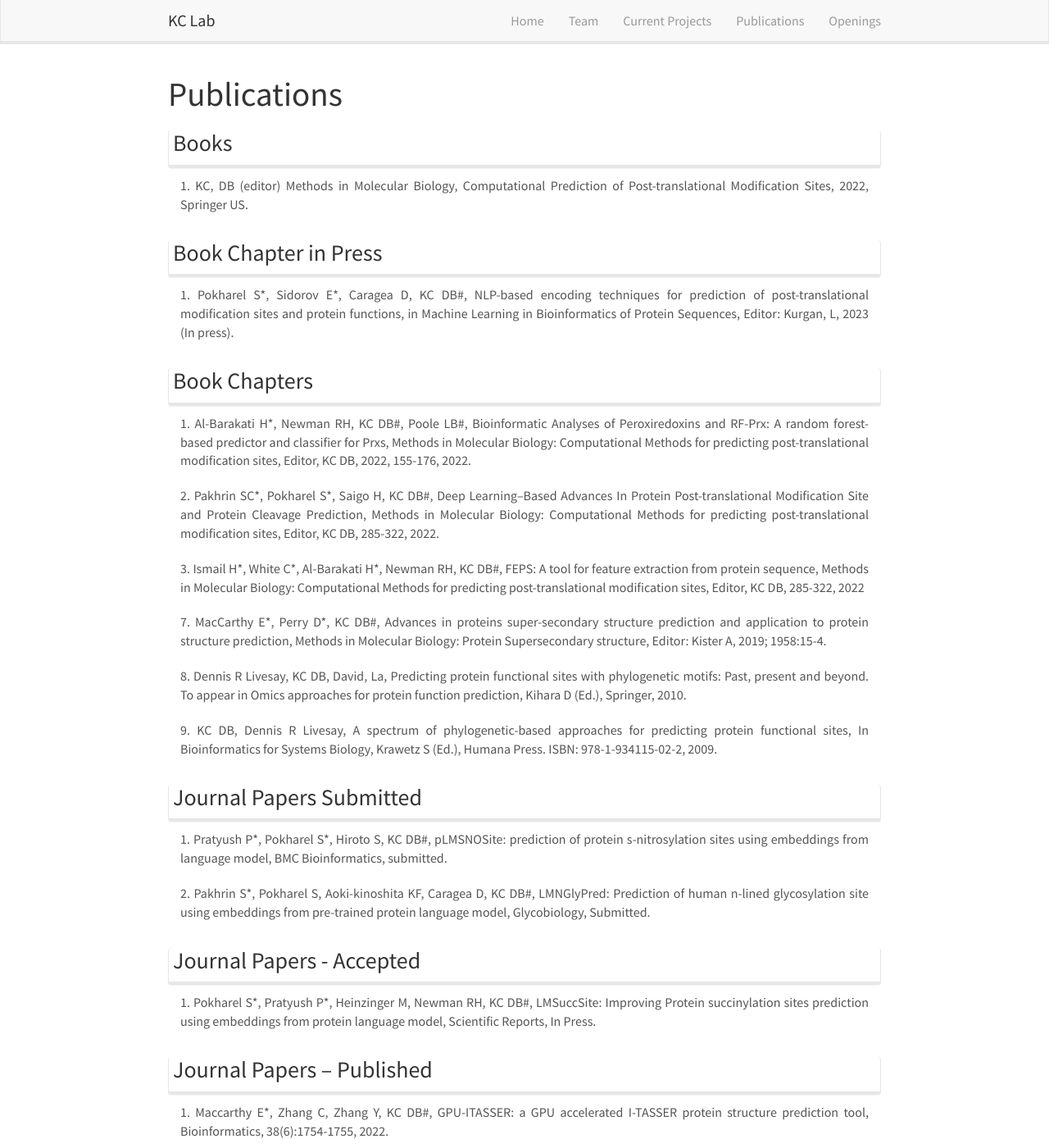
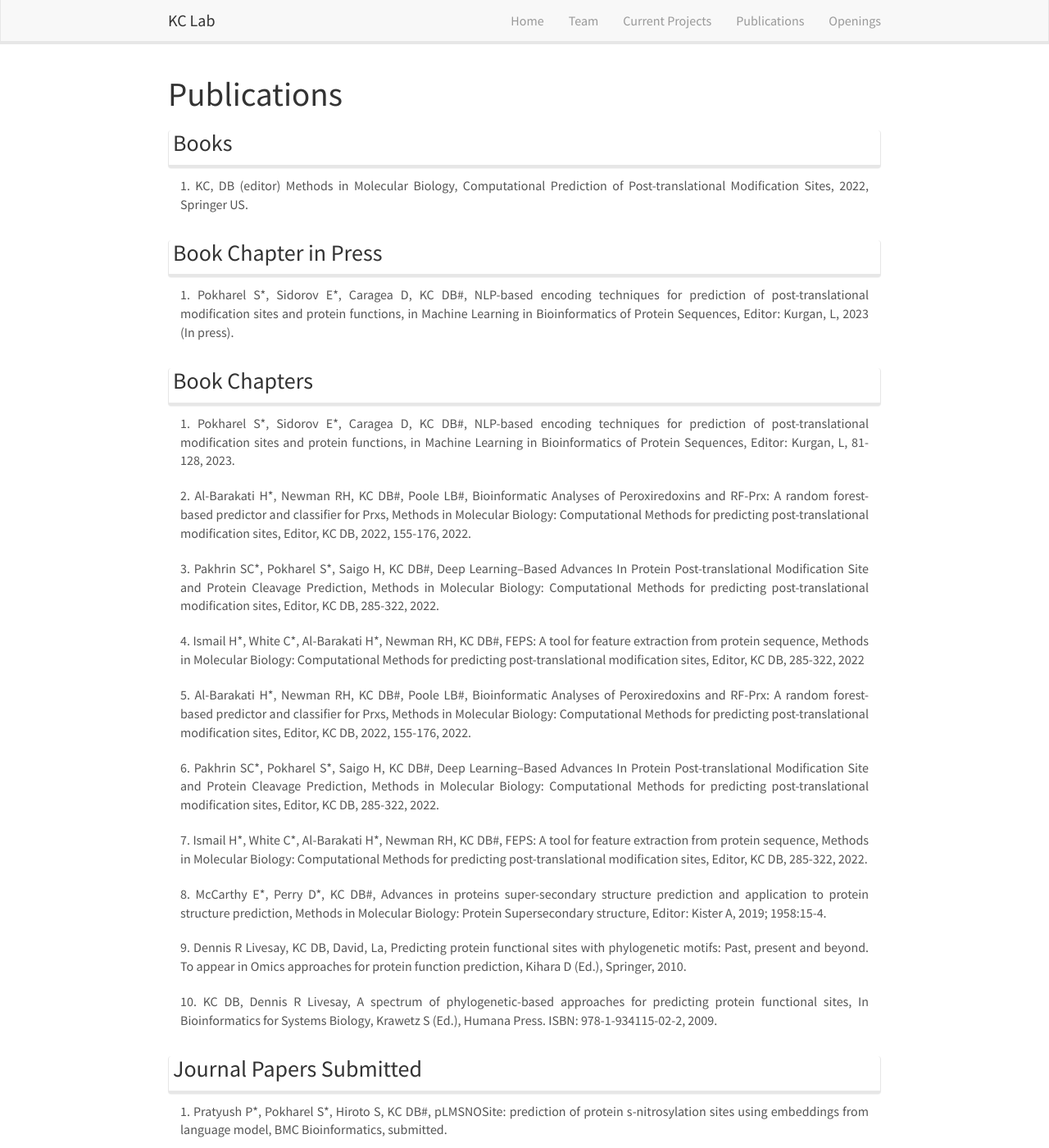
Before and after one commit to pawelparker/KCLabMTU.github.io, a Jekyll site: the page built from _pages/publications.html, in a window 1280 px wide and 1400 px high. Shown: the whole window at 82% size. Built offline with Jekyll 4.4.1, drawn with Linux system fonts in a browser that asks for light colours; nearby versions of some CDN libraries.

Commit message:
Update publications.html

```diff
--- a/_pages/publications.html
+++ b/_pages/publications.html
@@ -19,19 +19,28 @@ permalink: /publications/
    </div>
    <div class="panel panel-default" >
       <h3 style="margin-left: 5px">Book Chapters</h3>
+      </div>
+   <div class="panel-heading"> 1.	Pokharel S*, Sidorov E*, Caragea D, KC DB#, NLP-based encoding techniques for prediction of post-translational modification sites and protein functions, in Machine Learning in Bioinformatics of Protein Sequences, Editor: Kurgan, L, 81-128, 2023.
    </div>
-   <div class="panel-heading">1. Al-Barakati H*, Newman RH, KC DB#, Poole LB#, Bioinformatic Analyses of Peroxiredoxins and RF-Prx: A random forest-based predictor and classifier for Prxs, Methods in Molecular Biology: Computational Methods for predicting post-translational modification sites, Editor, KC DB, 2022, 155-176, 2022.
+      <div class="panel-heading"> 2.	Al-Barakati H*, Newman RH, KC DB#, Poole LB#, Bioinformatic Analyses of Peroxiredoxins and RF-Prx: A random forest-based predictor and classifier for Prxs, Methods in Molecular Biology: Computational Methods for predicting post-translational modification sites, Editor, KC DB, 2022, 155-176, 2022.
    </div>
-   <div class="panel-heading">2. Pakhrin SC*, Pokharel S*, Saigo H, KC DB#, Deep Learning–Based Advances In Protein Post-translational Modification Site and Protein Cleavage Prediction, Methods in Molecular Biology: Computational Methods for predicting post-translational modification sites, Editor, KC DB, 285-322, 2022.
+   <div class="panel-heading">3.	Pakhrin SC*, Pokharel S*, Saigo H, KC DB#, Deep Learning–Based Advances In Protein Post-translational Modification Site and Protein Cleavage Prediction, Methods in Molecular Biology: Computational Methods for predicting post-translational modification sites, Editor, KC DB, 285-322, 2022.
+      </div>
+      <div class="panel-heading">4.	Ismail H*, White C*, Al-Barakati H*, Newman RH, KC DB#, FEPS: A tool for feature extraction from protein sequence, Methods in Molecular Biology: Computational Methods for predicting post-translational modification sites, Editor, KC DB, 285-322, 2022
+      </div>
+         <div class="panel-heading">5.	Al-Barakati H*, Newman RH, KC DB#, Poole LB#, Bioinformatic Analyses of Peroxiredoxins and RF-Prx: A random forest-based predictor and classifier for Prxs, Methods in Molecular Biology: Computational Methods for predicting post-translational modification sites, Editor, KC DB, 2022, 155-176, 2022.
+      </div>
+       <div class="panel-heading">6.	Pakhrin SC*, Pokharel S*, Saigo H, KC DB#, Deep Learning–Based Advances In Protein Post-translational Modification Site and Protein Cleavage Prediction, Methods in Molecular Biology: Computational Methods for predicting post-translational modification sites, Editor, KC DB, 285-322, 2022.
+      </div>
+       <div class="panel-heading">7.	Ismail H*, White C*, Al-Barakati H*, Newman RH, KC DB#, FEPS: A tool for feature extraction from protein sequence, Methods in Molecular Biology: Computational Methods for predicting post-translational modification sites, Editor, KC DB, 285-322, 2022.
+      </div>
+           <div class="panel-heading">8.	McCarthy E*, Perry D*, KC DB#, Advances in proteins super-secondary structure prediction and application to protein structure prediction, Methods in Molecular Biology: Protein Supersecondary structure, Editor: Kister A, 2019; 1958:15-4.
+      </div>
+                     <div class="panel-heading">9.	Dennis R Livesay, KC DB, David, La, Predicting protein functional sites with phylogenetic motifs: Past, present and beyond. To appear in Omics approaches for protein function prediction, Kihara D (Ed.), Springer, 2010.
+      </div>
+                        <div class="panel-heading">10.	KC DB, Dennis R Livesay, A spectrum of phylogenetic-based approaches for predicting protein functional sites, In Bioinformatics for Systems Biology, Krawetz S (Ed.), Humana Press. ISBN: 978-1-934115-02-2, 2009.
    </div>
-   <div class="panel-heading">3. Ismail H*, White C*, Al-Barakati H*, Newman RH, KC DB#, FEPS: A tool for feature extraction from protein sequence, Methods in Molecular Biology: Computational Methods for predicting post-translational modification sites, Editor, KC DB, 285-322, 2022
-   </div>
-   <div class="panel-heading">7. MacCarthy E*, Perry D*, KC DB#, Advances in proteins super-secondary structure prediction and application to protein structure prediction, Methods in Molecular Biology: Protein Supersecondary structure, Editor: Kister A, 2019; 1958:15-4.
-   </div>
-   <div class="panel-heading">8. Dennis R Livesay, KC DB, David, La, Predicting protein functional sites with phylogenetic motifs: Past, present and beyond. To appear in Omics approaches for protein function prediction, Kihara D (Ed.), Springer, 2010.
-   </div>
-   <div class="panel-heading">9. KC DB, Dennis R Livesay, A spectrum of phylogenetic-based approaches for predicting protein functional sites, In Bioinformatics for Systems Biology, Krawetz S (Ed.), Humana Press. ISBN: 978-1-934115-02-2, 2009.
-   </div>
+
    <div class="panel panel-default" >
       <h3 style="margin-left: 5px">Journal Papers Submitted</h3>
    </div>
```
